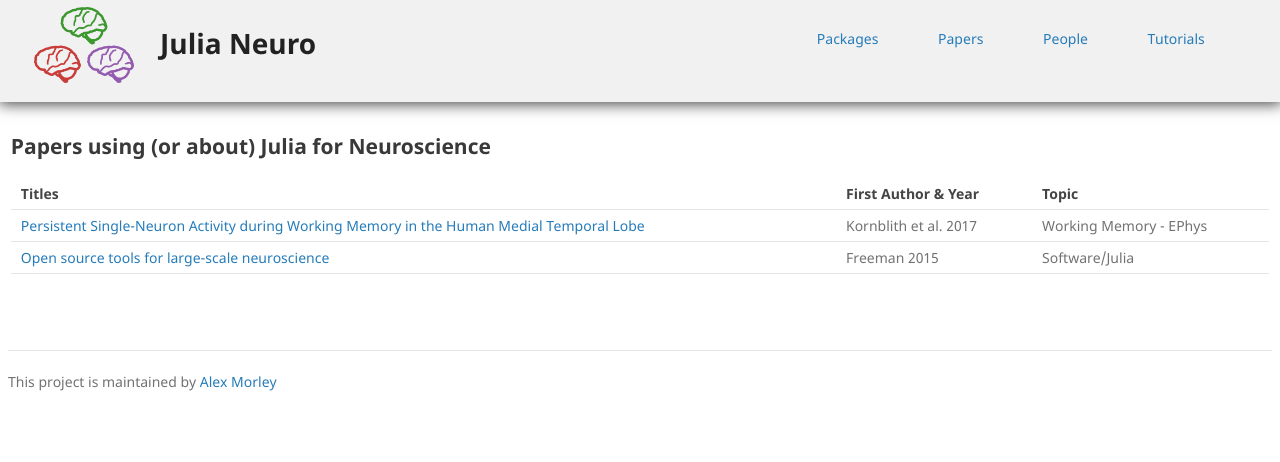
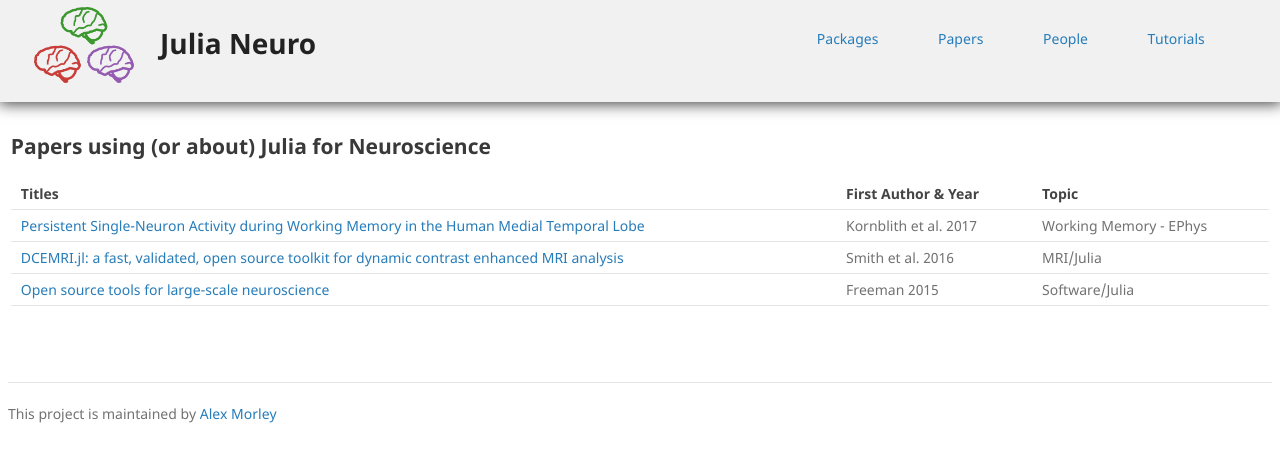
Before and after one commit to JuliaNeuro/julianeuro.github.io, a Jekyll site: the page built from papers.md, in a window 1280 px wide. Shown: the top 462 px of the page. Built offline with Jekyll 4.4.1, drawn with Linux system fonts in a browser that asks for light colours; our own code applies the rules of GitHub Pages for plain Markdown files.

Commit message:
Update papers.md

```diff
--- a/papers.md
+++ b/papers.md
@@ -7,4 +7,5 @@
 | Titles | First Author & Year | Topic |
 | --- | --- | --- |
 | [Persistent Single-Neuron Activity during Working Memory in the Human Medial Temporal Lobe](https://github.com/simonster/Kornblith-et-al-2017-Current-Biology) | Kornblith et al. 2017 | Working Memory - EPhys |
+| [ DCEMRI.jl: a fast, validated, open source toolkit for dynamic contrast enhanced MRI analysis](https://peerj.com/articles/909/) | Smith et al. 2016 | MRI/Julia |
 | [Open source tools for large-scale neuroscience](http://doi.org/10.1016/j.conb.2015.04.002) | Freeman 2015 | Software/Julia |
```
